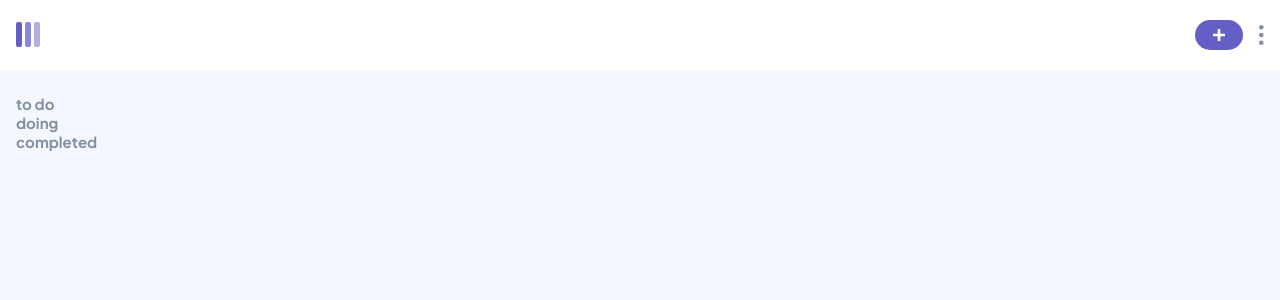
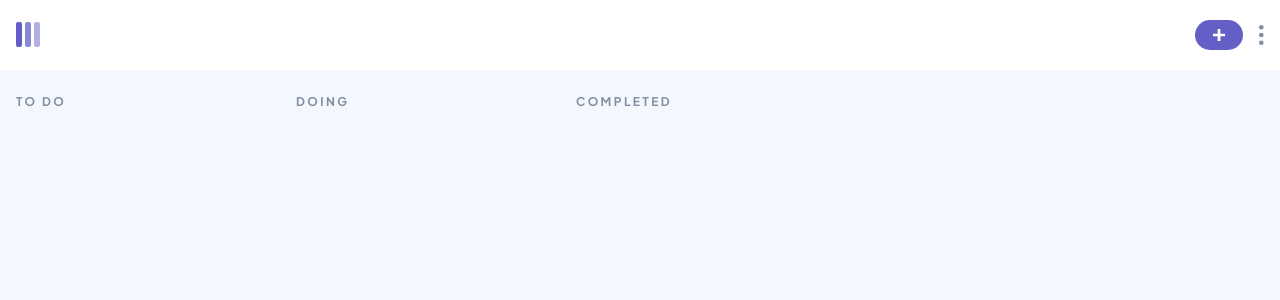
Before and after one commit to Michael-Morales/ng-kanban, an Angular app: page /boards/1 in a window 1280 px wide. Shown: the top 300 px of the page. Built offline with nearby package versions, Linux system fonts and the light colour scheme.

Commit message:
added empty component and reworked header css

```diff
--- a/src/app/app.component.css
+++ b/src/app/app.component.css
@@ -2,8 +2,6 @@ header {
   display: flex;
   justify-content: space-between;
   align-items: center;
-  position: sticky;
-  top: 0;
   padding: 2rem 1.6rem;
   background-color: var(--white);
 }
--- a/src/app/boards/boards.module.ts
+++ b/src/app/boards/boards.module.ts
@@ -5,9 +5,10 @@ import { BoardsRoutingModule } from './boards-routing.module';
 import { HomeComponent } from './home/home.component';
 import { SharedModule } from '../shared/shared.module';
 import { ColumnComponent } from './column/column.component';
+import { EmptyComponent } from './empty/empty.component';
 
 @NgModule({
-  declarations: [HomeComponent, ColumnComponent],
+  declarations: [HomeComponent, ColumnComponent, EmptyComponent],
   imports: [CommonModule, BoardsRoutingModule, SharedModule],
 })
 export class BoardsModule {}
--- a/src/app/boards/column/column.component.css
+++ b/src/app/boards/column/column.component.css
@@ -0,0 +1,16 @@
+.container {
+  display: flex;
+  flex-wrap: nowrap;
+}
+
+article {
+  flex: 0 0 280px;
+}
+
+h2 {
+  margin-bottom: 2.4rem;
+  font-size: 1.2rem;
+  font-weight: bold;
+  text-transform: uppercase;
+  letter-spacing: 2.4px;
+}
--- a/src/app/boards/column/column.component.html
+++ b/src/app/boards/column/column.component.html
@@ -1,3 +1,12 @@
-<ng-container *ngFor="let column of columns">
-  <h2>{{ column.name }}</h2>
-</ng-container>
+<app-empty
+  *ngIf="!columns?.length"
+  content="This board is empty. Create a new column to get started"
+>
+  <app-button>+ add new column</app-button>
+</app-empty>
+
+<div class="container">
+  <article *ngFor="let column of columns">
+    <h2>{{ column.name }}</h2>
+  </article>
+</div>
--- /dev/null
+++ b/src/app/boards/empty/empty.component.css
@@ -0,0 +1,16 @@
+div {
+  display: flex;
+  flex-direction: column;
+  align-items: center;
+  position: relative;
+  top: 50%;
+  margin: auto;
+  text-align: center;
+  transform: translateY(-50%);
+}
+
+div p {
+  margin-bottom: 2.5rem;
+  font-size: 1.8rem;
+  font-weight: bold;
+}
--- /dev/null
+++ b/src/app/boards/empty/empty.component.html
@@ -0,0 +1,4 @@
+<div>
+  <p>{{ content }}</p>
+  <ng-content></ng-content>
+</div>
--- /dev/null
+++ b/src/app/boards/empty/empty.component.ts
@@ -0,0 +1,14 @@
+import { Component, OnInit, Input } from '@angular/core';
+
+@Component({
+  selector: 'app-empty',
+  templateUrl: './empty.component.html',
+  styleUrls: ['./empty.component.css'],
+})
+export class EmptyComponent implements OnInit {
+  @Input() content = '';
+
+  constructor() {}
+
+  ngOnInit(): void {}
+}
--- a/src/app/boards/home/home.component.css
+++ b/src/app/boards/home/home.component.css
@@ -1,21 +1,6 @@
 main {
-  margin: 2.4rem 1.6rem;
-  height: calc(100vh - 6.7rem - 1.2rem - 4.4rem);
+  margin-top: 2.4rem;
+  padding-left: 1.6rem;
+  height: calc(100vh - 7rem - 2.4rem);
+  overflow-x: auto;
 }
-
-.no-boards {
-  display: flex;
-  flex-direction: column;
-  align-items: center;
-  position: relative;
-  top: 50%;
-  margin: auto;
-  text-align: center;
-  transform: translateY(-50%);
-}
-
-.no-boards p {
-  margin-bottom: 2.5rem;
-  font-size: 1.8rem;
-  font-weight: bold;
-}
--- a/src/app/boards/home/home.component.html
+++ b/src/app/boards/home/home.component.html
@@ -1,11 +1,7 @@
 <main>
-  <div *ngIf="!boards.length" class="no-boards">
-    <p>Create a new board to get started</p>
+  <app-empty *ngIf="!boards.length" content="Create a new board to get started">
     <app-button>+ create new board</app-button>
-  </div>
+  </app-empty>
 
   <router-outlet></router-outlet>
-  <!-- <ng-container *ngIf="boards.length > 0">
-    <app-column *ngFor="let column of columns"></app-column>
-  </ng-container> -->
 </main>
--- a/src/styles.css
+++ b/src/styles.css
@@ -44,6 +44,7 @@ body {
   font-weight: 500;
   color: var(--body-text);
   background-color: var(--light-bg);
+  overflow-x: hidden;
   -webkit-font-smoothing: antialiased;
 }
 
```
Also changed, not shown: 1 other file (tests, documents, lock files or other folders).
